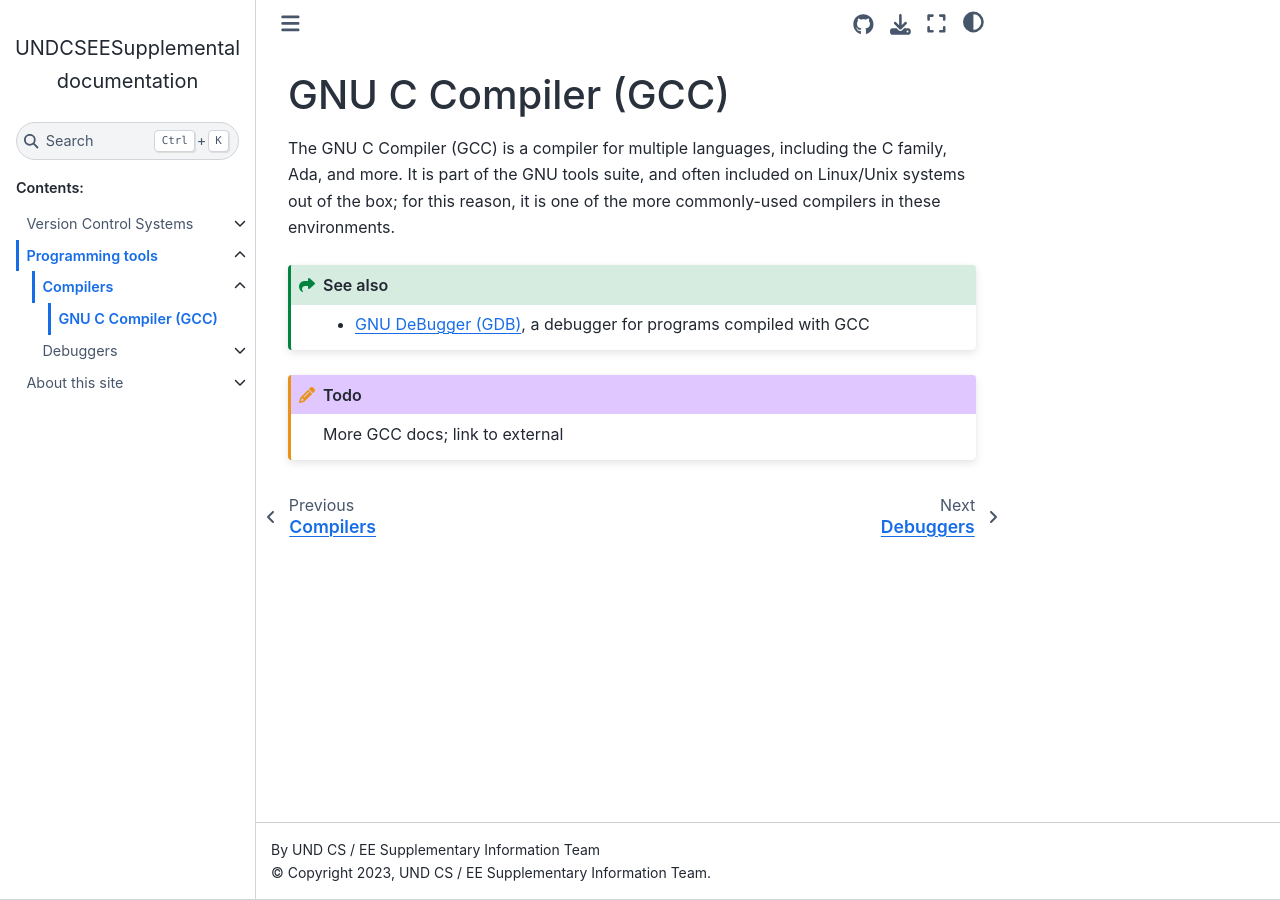
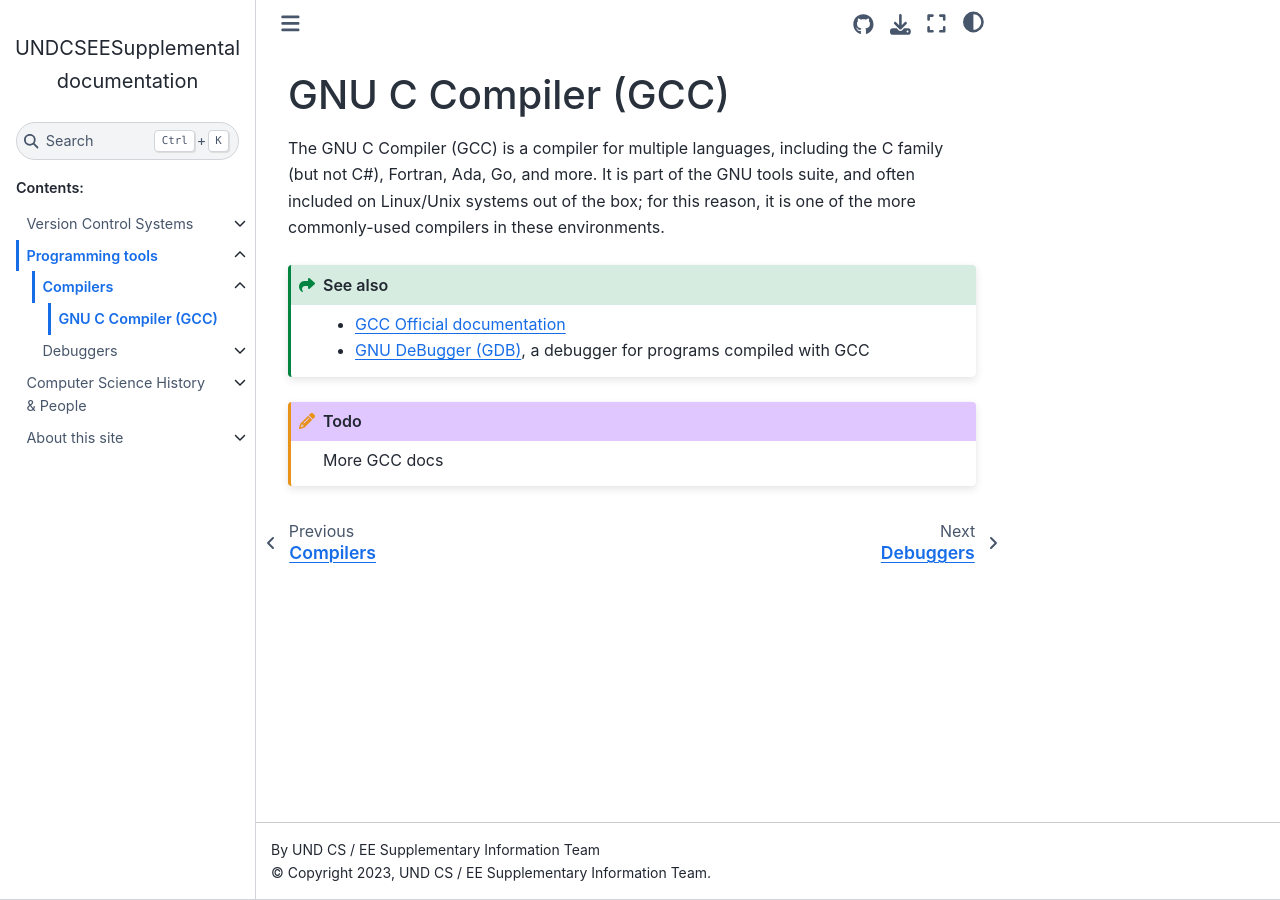
Before and after one commit to mishaturnbull/UNDCSEESupplemental, a Sphinx documentation site: the page built from docs/programming-tools/compilers/gcc.rst, in a window 1280 px wide. Built offline with Sphinx 7.4.7 and the Sphinx Book theme 1.1.4, drawn with Linux system fonts in a browser that asks for light colours.

Commit message:
More work on init docs
Signed-off-by: Misha Turnbull <mishaturnbull@gmail.com>

```diff
--- a/docs/index.rst
+++ b/docs/index.rst
@@ -15,6 +15,8 @@
    version-control-systems/index
    programming-tools/index
 
+   compsci-lore/index
+
    about-this-site/index
 
 .. only:: html
--- a/docs/programming-tools/compilers/gcc.rst
+++ b/docs/programming-tools/compilers/gcc.rst
@@ -9,15 +9,16 @@
 ====================
 
 The GNU C Compiler (GCC) is a compiler for multiple languages, including the C
-family, Ada, and more.  It is part of the GNU tools suite, and often included
-on Linux/Unix systems out of the box; for this reason, it is one of the more
-commonly-used compilers in these environments.
+family (but not C#), Fortran, Ada, Go, and more.  It is part of the GNU tools
+suite, and often included on Linux/Unix systems out of the box; for this
+reason, it is one of the more commonly-used compilers in these environments.
 
 .. seealso::
 
+   * `GCC Official documentation <https://gcc.gnu.org/onlinedocs/gcc/index.html>`_
    * :ref:`topics/prog-tools/debuggers/gdb`, a debugger for programs compiled
      with GCC
 
 .. todo::
 
-   More GCC docs; link to external
+   More GCC docs
--- a/docs/programming-tools/debuggers/gdb.rst
+++ b/docs/programming-tools/debuggers/gdb.rst
@@ -12,6 +12,7 @@
 
 .. seealso::
 
+   * `GDB official documentation <https://sourceware.org/gdb/current/onlinedocs/gdb>`_
    * :ref:`topics/prog-tools/compilers/gcc`, the compiler that generates
      programs GDB can be used on
 
--- a/docs/programming-tools/debuggers/pdb.rst
+++ b/docs/programming-tools/debuggers/pdb.rst
@@ -10,6 +10,10 @@
 PDB is a debugger for the Python programming language.  It is built into the
 standard library as the ``pdb`` module.
 
+.. seealso::
+
+   * `PDB official documentation <https://docs.python.org/3/library/pdb.html>`_
+
 .. todo::
 
    Add PDB info here
```
Also changed, not shown: docs/compsci-lore/00-esr.rst (added, +19 -0 lines), docs/compsci-lore/01-kragen.rst (added, +12 -0 lines), docs/compsci-lore/index.rst (+8 -1 lines).
